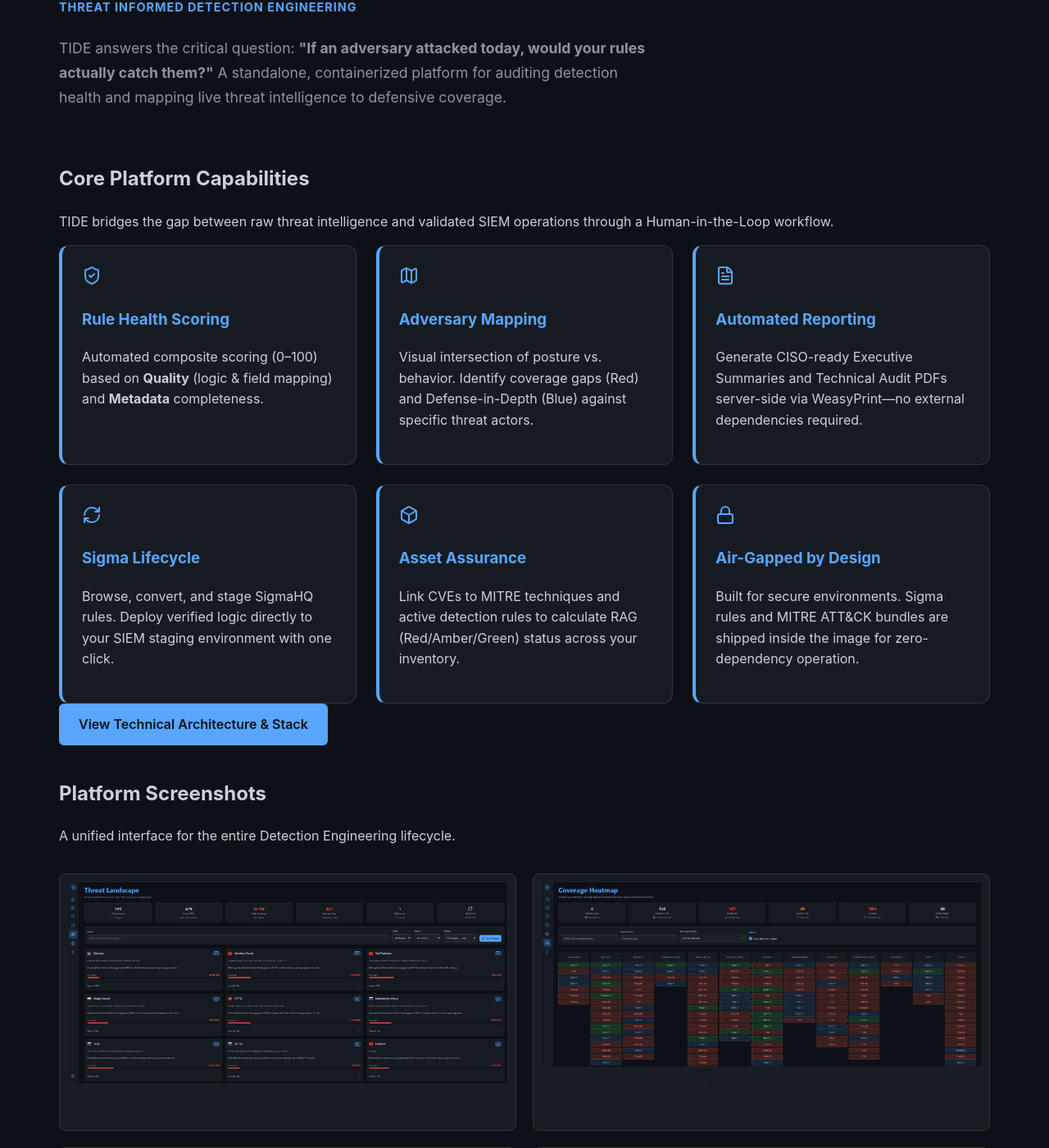
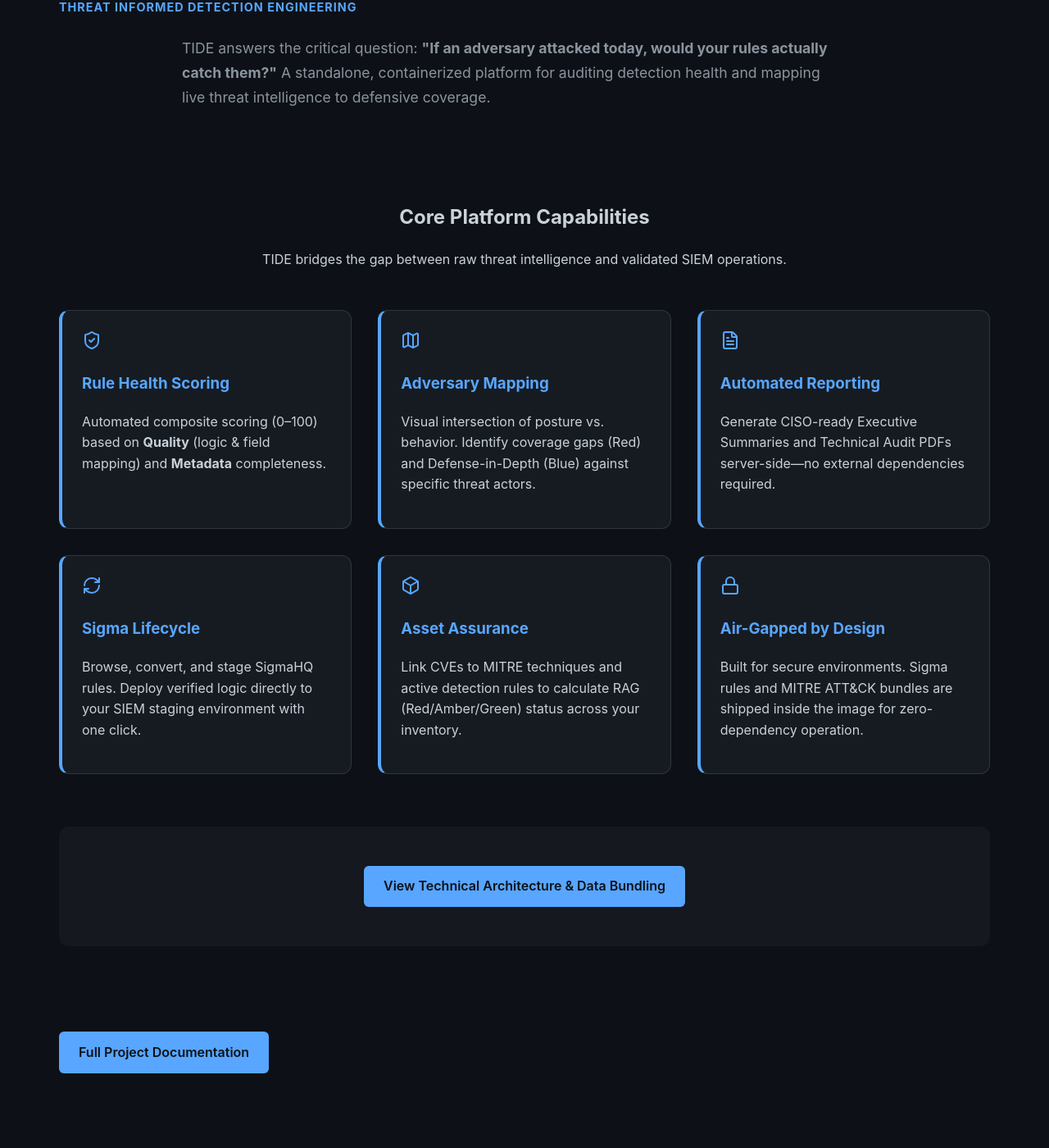
Before and after one commit to sigeauk/sigeauk.github.io, a Jekyll site: the page built from tide.html, in a window 1280 px wide and 1400 px high, scrolled down 275 px. Shown: the whole window at 82% size. Built offline with Jekyll 4.4.1, drawn with Linux system fonts in a browser that asks for light colours; some of the changed text lies outside the part shown.

Commit message:
TIDE Feaure update

```diff
--- a/tide.html
+++ b/tide.html
@@ -6,24 +6,24 @@
 
 <script src="https://unpkg.com/lucide@latest"></script>
 
-<div class="hero-container">
+<div class="hero-container" style="padding-bottom: 4rem;">
     <div class="hero-text">
         <h2 class="main-heading">TIDE</h2>
         <p class="accent-subtitle">Threat Informed Detection Engineering</p>
-        <p class="lead-text">
+        <p class="lead-text" style="max-width: 800px; margin: 0 auto;">
             TIDE answers the critical question: <strong>"If an adversary attacked today, would your rules actually catch them?"</strong>
             A standalone, containerized platform for auditing detection health and mapping live threat intelligence to defensive coverage.
         </p>
     </div>
 </div>
 
-<section class="product-info">
-    <div class="section-header">
+<section class="product-info" style="margin-bottom: 4rem;">
+    <div class="section-header" style="text-align: center; margin-bottom: 3rem;">
         <span class="text-accent"><h2>Core Platform Capabilities</h2></span>
-        <p>TIDE bridges the gap between raw threat intelligence and validated SIEM operations through a Human-in-the-Loop workflow.</p>
+        <p>TIDE bridges the gap between raw threat intelligence and validated SIEM operations.</p>
     </div>
 
-    <div class="grid">
+    <div class="grid" style="gap: 2rem;">
         <div class="feature-card">
             <i data-lucide="shield-check" class="text-accent"></i>
             <span class="text-accent"><h3>Rule Health Scoring</h3></span>
@@ -39,7 +39,7 @@
         <div class="feature-card">
             <i data-lucide="file-text" class="text-accent"></i>
             <span class="text-accent"><h3>Automated Reporting</h3></span>
-            <p>Generate CISO-ready Executive Summaries and Technical Audit PDFs server-side via WeasyPrint—no external dependencies required.</p>
+            <p>Generate CISO-ready Executive Summaries and Technical Audit PDFs server-side—no external dependencies required.</p>
         </div>
 
         <div class="feature-card">
@@ -62,75 +62,68 @@
     </div>
 </section>
 
-<section class="product-info">
+<section class="product-info" style="background: rgba(255,255,255,0.03); border-radius: 12px; padding: 3rem; margin-bottom: 4rem;">
+    <div style="text-align: center;">
         <details class="arch-details">
-        <summary class="btn-primary" style="display: inline-block; cursor: pointer; list-style: none;">
-            View Technical Architecture & Stack
+            <summary class="btn-primary" style="display: inline-block; cursor: pointer; list-style: none; padding: 12px 24px;">
+                View Technical Architecture & Data Bundling
             </summary>
-        <div class="details-content" style="margin-top: 2rem; border-left: 2px solid var(--accent-color); padding-left: 1.5rem;">
-            <h3>Three-Tier Architecture</h3>
-            <p>Designed for stability and persistence in enterprise environments.</p>
-            <div class="grid">
-                <div class="feature-card">
+
+            <div class="details-content" style="margin-top: 3rem; text-align: left;">
+                <div class="grid" style="margin-bottom: 3rem;">
+                    <div class="feature-card" style="background: rgba(0,0,0,0.3);">
                         <span class="text-accent"><h4>Edge: Nginx</h4></span>
-                    <p>Handles SSL termination and secure reverse proxying.</p>
+                        <p>Reverse proxy, SSL termination, and static asset serving for secure access.</p>
                     </div>
-                <div class="feature-card">
+                    <div class="feature-card" style="background: rgba(0,0,0,0.3);">
                         <span class="text-accent"><h4>Core: FastAPI</h4></span>
-                    <p>Asynchronous REST API powering the HTMX dynamic frontend and business logic.</p>
+                        <p>REST API and HTMX partial endpoints handling the business logic and lifecycle workflow.</p>
                     </div>
-                <div class="feature-card">
+                    <div class="feature-card" style="background: rgba(0,0,0,0.3);">
                         <span class="text-accent"><h4>Data: DuckDB</h4></span>
-                    <p>Embedded OLAP database for high-performance rule caching and analytics without external DB overhead.</p>
+                        <p>High-performance embedded analytics database—zero external database server required.</p>
                     </div>
                 </div>
 
-            <h3 style="margin-top: 2rem;">Data Persistence</h3>
-            <p>TIDE maintains critical state across container updates via volume mounts at <code>/app/data/</code>:</p>
-            <ul>
-                <li><strong>tide.duckdb:</strong> Central rule cache and coverage metrics.</li>
-                <li><strong>checkedRule.json:</strong> Manual analyst validation records.</li>
-                <li><strong>triggers/:</strong> Background synchronization state.</li>
-            </ul>
+                <div style="border-top: 1px solid rgba(255,255,255,0.1); padding-top: 2rem;">
+                    <span class="text-accent"><h3>The Air-Gap Strategy</h3></span>
+                    <p>Unlike standard tools that query external APIs, TIDE bundles threat context at build-time to ensure 100% functionality in isolated networks.</p>
+
+                    <table style="width: 100%; border-collapse: collapse; margin-top: 1.5rem;">
+                        <thead>
+                            <tr style="border-bottom: 2px solid var(--accent-color); text-align: left;">
+                                <th style="padding: 12px;">Data Component</th>
+                                <th style="padding: 12px;">Source</th>
+                                <th style="padding: 12px;">Update Frequency</th>
+                            </tr>
+                        </thead>
+                        <tbody>
+                            <tr style="border-bottom: 1px solid rgba(255,255,255,0.1);">
+                                <td style="padding: 12px;">Sigma Rules</td>
+                                <td style="padding: 12px;">SigmaHQ Repository</td>
+                                <td style="padding: 12px;">Every Docker Build</td>
+                            </tr>
+                            <tr style="border-bottom: 1px solid rgba(255,255,255,0.1);">
+                                <td style="padding: 12px;">MITRE ATT&CK</td>
+                                <td style="padding: 12px;">Enterprise/Mobile/ICS Bundles</td>
+                                <td style="padding: 12px;">Every Docker Build</td>
+                            </tr>
+                            <tr style="border-bottom: 1px solid rgba(255,255,255,0.1);">
+                                <td style="padding: 12px;">NVD CVE Data</td>
+                                <td style="padding: 12px;">NVD 2.0 API</td>
+                                <td style="padding: 12px;">Every Docker Build</td>
+                            </tr>
+                        </tbody>
+                    </table>
+                </div>
             </div>
         </details>
-</section>
-
-<section class="product-info">
-    <span class="text-accent"><h2>Platform Screenshots</h2></span>
-    <p>A unified interface for the entire Detection Engineering lifecycle.</p>
-
-    <div class="gallery-grid">
-        <div class="gallery-item">
-            <img src="{{ site.baseurl }}/images/Threat Landscape.jpeg" alt="Threat Landscape Overview">
-            <p class="caption">Threat Landscape</p>
-        </div>
-        <div class="gallery-item">
-            <img src="{{ site.baseurl }}/images/Heatmap.png" alt="MITRE ATT&CK Heatmap">
-            <p class="caption">Coverage Heatmap</p>
-        </div>
-        <div class="gallery-item">
-            <img src="{{ site.baseurl }}/images/Sigma.jpeg" alt="Sigma Rule Management">
-            <p class="caption">Sigma Convert & Deploy</p>
-        </div>
-        <div class="gallery-item">
-            <img src="{{ site.baseurl }}/images/Promotion.jpeg" alt="Rule Promotion Workflow">
-            <p class="caption">Rule Promotion</p>
-        </div>
-        <div class="gallery-item">
-            <img src="{{ site.baseurl }}/images/logging.png" alt="Rule Logging and Auditing">
-            <p class="caption">Logging</p>
-        </div>
-        <div class="gallery-item">
-            <img src="{{ site.baseurl }}/images/Health.jpeg" alt="System Health Monitoring">
-            <p class="caption">Rule Health</p>
-        </div>
     </div>
 </section>
 
-<div class="grid btn-grid">
+<div class="grid btn-grid" style="padding-bottom: 5rem;">
     <div class="cta-container">
-      <a href="https://github.com/sigeauk/TIDE" class="btn-primary">View Project on GitHub</a>
+      <a href="https://github.com/sigeauk/TIDE" class="btn-primary">Full Project Documentation</a>
     </div>
 </div>
 
```
Lines whose indentation alone changed are shown as unchanged.
